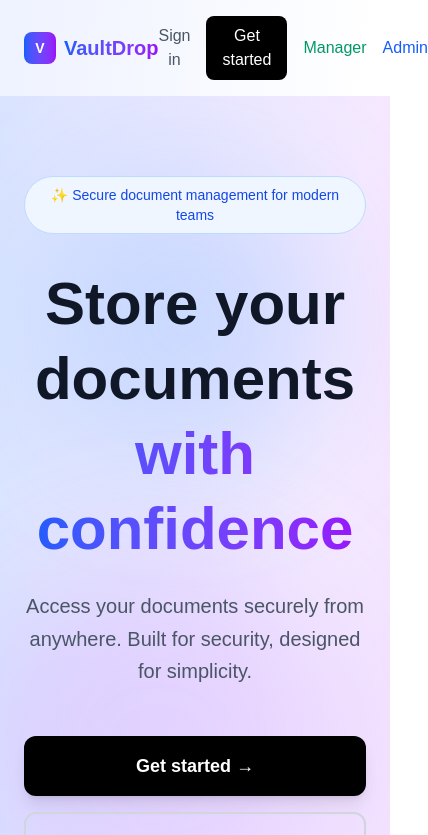
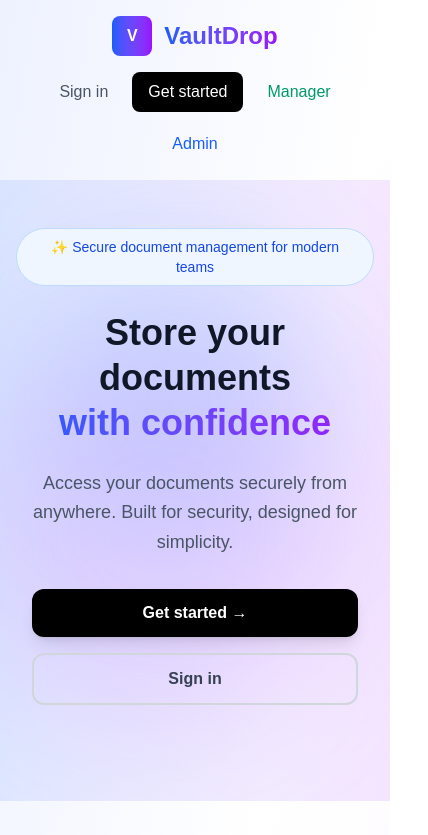
Before and after one commit to RyanAsante/doc-upload-app, a Next.js app: page / in a window 390 px wide. Shown: the top 835 px of the page, 428 px wide, since content can reach past the window. Built offline with nearby package versions, Linux system fonts and the light colour scheme.

Commit message:
Improve mobile layout - better spacing, responsive headers, mobile-friendly button layouts

```diff
--- a/src/app/admin/[userId]/page.tsx
+++ b/src/app/admin/[userId]/page.tsx
@@ -459,12 +459,12 @@
 
         {/* File Upload Section - Only show for CUSTOMER users */}
         {!isManager && (
-          <div className="bg-white/70 backdrop-blur-sm rounded-2xl p-6 shadow-xl border border-gray-200/50 mb-6">
-            <h2 className="text-2xl font-bold text-gray-900 mb-4">Upload Files for {user.name}</h2>
+          <div className="bg-white/70 backdrop-blur-sm rounded-2xl p-4 sm:p-6 shadow-xl border border-gray-200/50 mb-6">
+            <h2 className="text-xl sm:text-2xl font-bold text-gray-900 mb-4">Upload Files for {user.name}</h2>
 
             {/* Camera Section */}
             <div className="mb-6">
-              <h3 className="text-lg font-medium text-gray-900 mb-3">📷 Quick Camera Capture</h3>
+              <h3 className="text-base sm:text-lg font-medium text-gray-900 mb-3">📷 Quick Camera Capture</h3>
 
               {/* Always render video element but hide when not in use */}
               <video
@@ -509,7 +509,7 @@
 
                   <canvas ref={canvasRef} hidden />
 
-                  <div className="flex gap-3">
+                  <div className="flex flex-col sm:flex-row gap-3">
                     <button
                       onClick={capturePhoto}
                       className="bg-blue-600 text-white px-4 py-3 rounded-lg hover:bg-blue-700 transition-colors flex items-center space-x-2"
--- a/src/app/admin/page.tsx
+++ b/src/app/admin/page.tsx
@@ -217,20 +217,20 @@
       {/* Header */}
       <div className="bg-white/70 backdrop-blur-sm border-b border-gray-200/50">
         <div className="max-w-7xl mx-auto px-4 sm:px-6 lg:px-8">
-          <div className="flex justify-between items-center py-6">
-            <div className="flex items-center space-x-3">
+          <div className="flex flex-col sm:flex-row justify-between items-start sm:items-center py-6 space-y-4 sm:space-y-0">
+            <div className="flex items-center space-x-4 sm:space-x-3">
               <button
                 onClick={() => router.push('/')}
                 className="flex items-center space-x-2 hover:opacity-80 transition-opacity"
               >
-                <div className="w-10 h-10 bg-gradient-to-r from-emerald-600 to-teal-600 rounded-xl flex items-center justify-center">
-                  <span className="text-white font-bold text-lg">V</span>
+                <div className="w-12 h-12 sm:w-10 sm:h-10 bg-gradient-to-r from-emerald-600 to-teal-600 rounded-xl flex items-center justify-center">
+                  <span className="text-white font-bold text-xl sm:text-lg">V</span>
                 </div>
                 <span className="text-2xl font-bold bg-gradient-to-r from-emerald-600 to-teal-600 bg-clip-text text-transparent">
                   VaultDrop
                 </span>
               </button>
-              <h1 className="text-3xl font-bold text-gray-900">Admin Dashboard</h1>
+              <h1 className="text-2xl sm:text-3xl font-bold text-gray-900">Admin Dashboard</h1>
             </div>
             <button
               onClick={handleLogout}
--- a/src/app/manager/page.tsx
+++ b/src/app/manager/page.tsx
@@ -81,21 +81,21 @@
     <div className="min-h-screen bg-gray-50/50">
       {/* Header */}
       <div className="bg-white border-b">
-        <div className="max-w-7xl mx-auto px-4 sm:px-6 lg:px-8 py-4">
-          <div className="flex justify-between items-center">
+        <div className="max-w-7xl mx-auto px-4 sm:px-6 lg:px-8 py-6 sm:py-8">
+          <div className="flex flex-col sm:flex-row justify-between items-start sm:items-center space-y-4 sm:space-y-0">
             <button onClick={() => router.push('/')} className="flex items-center space-x-3 hover:opacity-80 transition-opacity">
-              <div className="w-10 h-10 bg-gradient-to-r from-emerald-600 to-teal-600 rounded-xl flex items-center justify-center">
-                <span className="text-white font-bold text-lg">V</span>
+              <div className="w-12 h-12 sm:w-10 sm:h-10 bg-gradient-to-r from-emerald-600 to-teal-600 rounded-xl flex items-center justify-center">
+                <span className="text-white font-bold text-xl sm:text-lg">V</span>
               </div>
               <div>
-                <h1 className="text-xl font-semibold text-gray-900">Manager Dashboard</h1>
+                <h1 className="text-2xl sm:text-xl font-semibold text-gray-900">Manager Dashboard</h1>
                 <p className="text-sm text-gray-500">Manage users and documents</p>
               </div>
             </button>
             <div className="flex items-center space-x-4">
               <button
                 onClick={() => router.push('/manager/login')}
-                className="text-gray-600 hover:text-gray-900 transition-colors"
+                className="text-gray-600 hover:text-gray-900 transition-colors px-4 py-2 rounded-lg hover:bg-gray-100"
               >
                 Logout
               </button>
--- a/src/app/page.tsx
+++ b/src/app/page.tsx
@@ -8,20 +8,20 @@
   return (
     <div className="min-h-screen bg-gradient-to-br from-indigo-50 via-white to-purple-50">
       {/* Navigation */}
-      <nav className="px-6 py-4">
-        <div className="max-w-7xl mx-auto flex justify-between items-center">
-          <div className="flex items-center space-x-2">
-            <div className="w-8 h-8 bg-gradient-to-r from-blue-600 to-purple-600 rounded-lg flex items-center justify-center">
-              <span className="text-white font-bold text-sm">V</span>
+      <nav className="px-4 sm:px-6 py-4 sm:py-6">
+        <div className="max-w-7xl mx-auto flex flex-col sm:flex-row justify-between items-center space-y-4 sm:space-y-0">
+          <div className="flex items-center space-x-3">
+            <div className="w-10 h-10 sm:w-8 sm:h-8 bg-gradient-to-r from-blue-600 to-purple-600 rounded-lg flex items-center justify-center">
+              <span className="text-white font-bold text-base sm:text-sm">V</span>
             </div>
-            <span className="text-xl font-bold bg-gradient-to-r from-blue-600 to-purple-600 bg-clip-text text-transparent">
+            <span className="text-2xl sm:text-xl font-bold bg-gradient-to-r from-blue-600 to-purple-600 bg-clip-text text-transparent">
               VaultDrop
             </span>
           </div>
-          <div className="flex space-x-4">
+          <div className="flex flex-wrap justify-center sm:justify-end gap-3 sm:gap-4">
             <button
               onClick={() => router.push('/login')}
-              className="text-gray-600 hover:text-gray-900 transition-colors"
+              className="text-gray-600 hover:text-gray-900 transition-colors px-3 py-2 rounded-lg hover:bg-gray-100"
             >
               Sign in
             </button>
@@ -33,13 +33,13 @@
             </button>
             <button
               onClick={() => router.push('/manager/login')}
-              className="text-emerald-600 hover:text-emerald-700 transition-colors"
+              className="text-emerald-600 hover:text-emerald-700 transition-colors px-3 py-2 rounded-lg hover:bg-emerald-50"
             >
               Manager
             </button>
             <button
               onClick={() => router.push('/admin/login')}
-              className="text-blue-600 hover:text-blue-700 transition-colors"
+              className="text-blue-600 hover:text-blue-700 transition-colors px-3 py-2 rounded-lg hover:bg-blue-50"
             >
               Admin
             </button>
@@ -54,34 +54,34 @@
         <div className="absolute top-20 left-10 w-72 h-72 bg-blue-400/20 rounded-full blur-3xl"></div>
         <div className="absolute bottom-20 right-10 w-96 h-96 bg-purple-400/20 rounded-full blur-3xl"></div>
 
-        <div className="relative max-w-7xl mx-auto px-6 py-20">
+        <div className="relative max-w-7xl mx-auto px-4 sm:px-6 py-12 sm:py-20">
           <div className="text-center">
-            <div className="inline-flex items-center px-4 py-2 rounded-full bg-blue-50 border border-blue-200 text-blue-700 text-sm font-medium mb-8">
+            <div className="inline-flex items-center px-4 py-2 rounded-full bg-blue-50 border border-blue-200 text-blue-700 text-sm font-medium mb-6 sm:mb-8">
               ✨ Secure document management for modern teams
             </div>
 
-            <h1 className="text-6xl md:text-7xl font-bold text-gray-900 mb-6 leading-tight">
+            <h1 className="text-4xl sm:text-5xl md:text-6xl lg:text-7xl font-bold text-gray-900 mb-6 leading-tight">
               Store your documents
               <span className="block bg-gradient-to-r from-blue-600 to-purple-600 bg-clip-text text-transparent">
                 with confidence
               </span>
             </h1>
 
-            <p className="text-xl text-gray-600 max-w-3xl mx-auto mb-12 leading-relaxed">
+            <p className="text-lg sm:text-xl text-gray-600 max-w-3xl mx-auto mb-8 sm:mb-12 leading-relaxed px-4">
               Access your documents securely from anywhere.
               Built for security, designed for simplicity.
             </p>
 
-            <div className="flex flex-col sm:flex-row gap-4 justify-center mb-16">
-                          <button
-              onClick={() => router.push('/signup')}
-              className="bg-black text-white px-8 py-4 rounded-xl text-lg font-semibold hover:bg-gray-800 transition-all duration-200 transform hover:scale-105 shadow-lg"
-            >
-              Get started →
-            </button>
+            <div className="flex flex-col sm:flex-row gap-4 justify-center mb-12 sm:mb-16 px-4">
+              <button
+                onClick={() => router.push('/signup')}
+                className="bg-black text-white px-6 sm:px-8 py-3 sm:py-4 rounded-xl text-base sm:text-lg font-semibold hover:bg-gray-800 transition-all duration-200 transform hover:scale-105 shadow-lg"
+              >
+                Get started →
+              </button>
               <button
                 onClick={() => router.push('/login')}
-                className="border-2 border-gray-300 text-gray-700 px-8 py-4 rounded-xl text-lg font-semibold hover:border-gray-400 hover:bg-gray-50 transition-all duration-200"
+                className="border-2 border-gray-300 text-gray-700 px-6 sm:px-8 py-3 sm:py-4 rounded-xl text-base sm:text-lg font-semibold hover:border-gray-400 hover:bg-gray-50 transition-all duration-200"
               >
                 Sign in
               </button>
@@ -91,9 +91,9 @@
       </div>
 
       {/* Features Section */}
-      <div className="max-w-7xl mx-auto px-6 py-20">
-        <div className="grid md:grid-cols-3 gap-8">
-          <div className="text-center p-8 rounded-2xl bg-white/50 backdrop-blur-sm border border-gray-200/50 hover:shadow-lg transition-all duration-300">
+      <div className="max-w-7xl mx-auto px-4 sm:px-6 py-12 sm:py-20">
+        <div className="grid md:grid-cols-3 gap-6 sm:gap-8">
+          <div className="text-center p-6 sm:p-8 rounded-2xl bg-white/50 backdrop-blur-sm border border-gray-200/50 hover:shadow-lg transition-all duration-300">
             <div className="w-16 h-16 bg-gradient-to-r from-blue-500 to-blue-600 rounded-2xl flex items-center justify-center mx-auto mb-6">
               <svg className="w-8 h-8 text-white" fill="none" stroke="currentColor" viewBox="0 0 24 24">
                 <path strokeLinecap="round" strokeLinejoin="round" strokeWidth={2} d="M7 16a4 4 0 01-.88-7.903A5 5 0 1115.9 6L16 6a5 5 0 011 9.9M15 13l-3-3m0 0l-3 3m3-3v12" />
```
